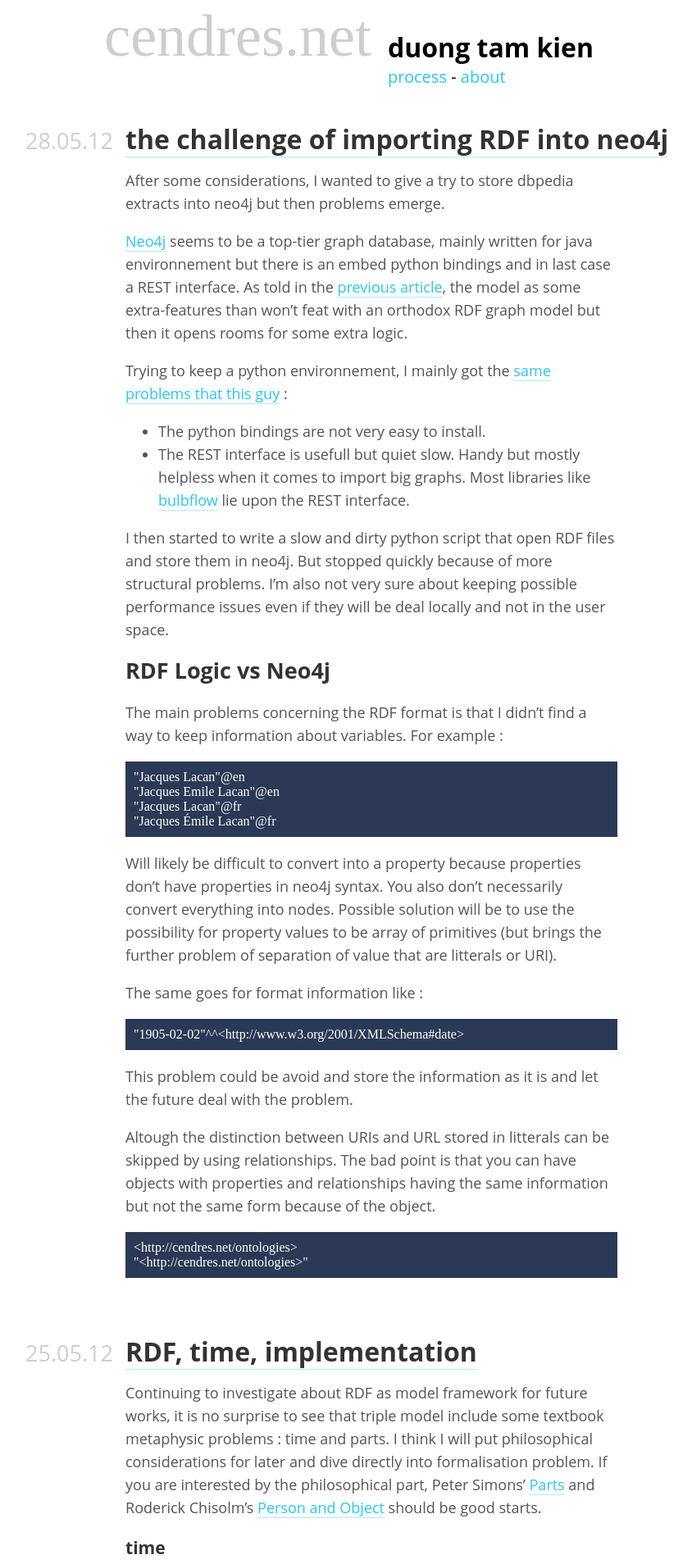
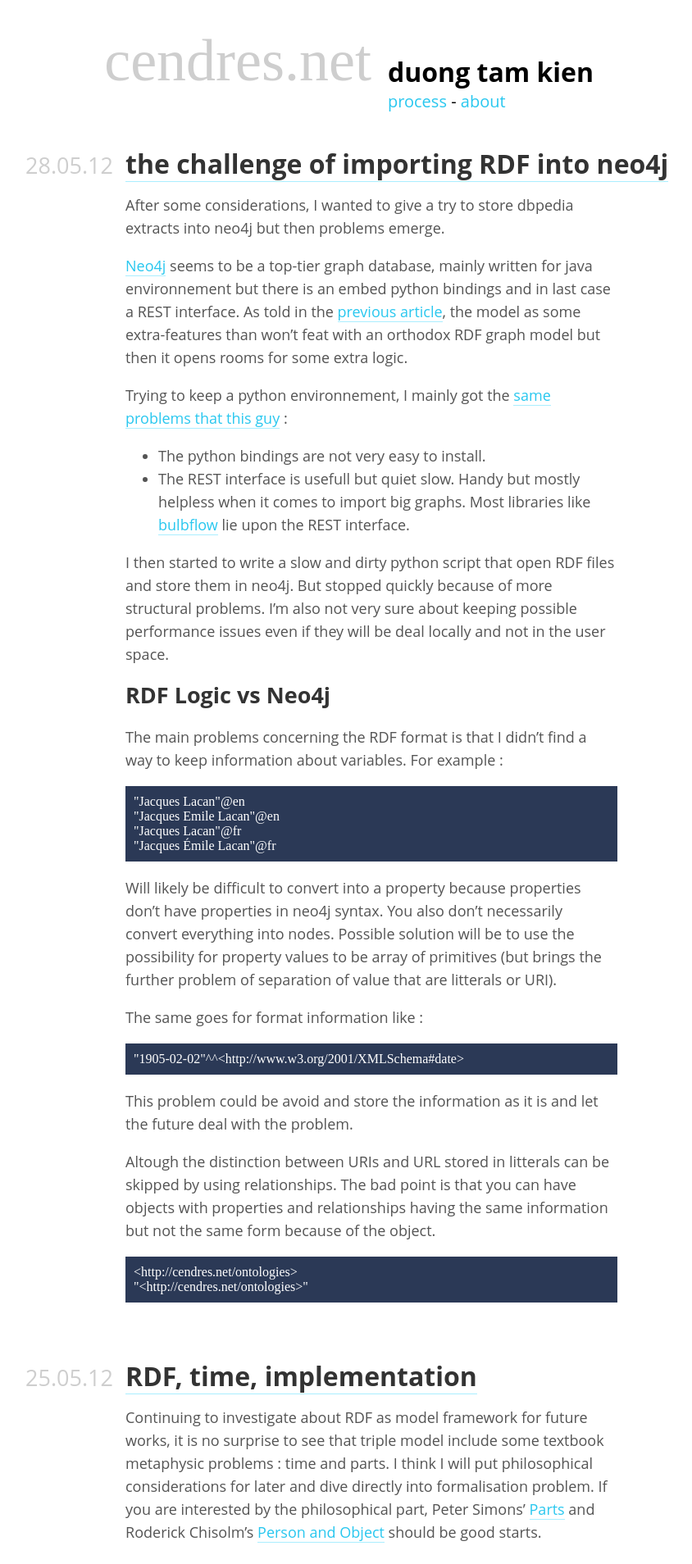
Before and after one commit to taniki/cendres.net, a Jekyll site: the page built from index.html, in a window 1280 px wide. Shown: the top 1908 px of the page at 82% size, without its empty margins (187-1031 px from the left). Built offline with Jekyll 4.4.1, drawn with Linux system fonts in a browser that asks for light colours; nearby versions of some CDN libraries; Markdown is read by kramdown in place of the engine named in the settings; the list of posts is cut into pages by our own code.

Commit message:
css top spacing

```diff
--- a/css/main.css
+++ b/css/main.css
@@ -1,5 +1,6 @@
 body {
   font: 18px/28px "Open Sans", arial;
+  padding-top : 30px;
 }
 
 .content {
```
